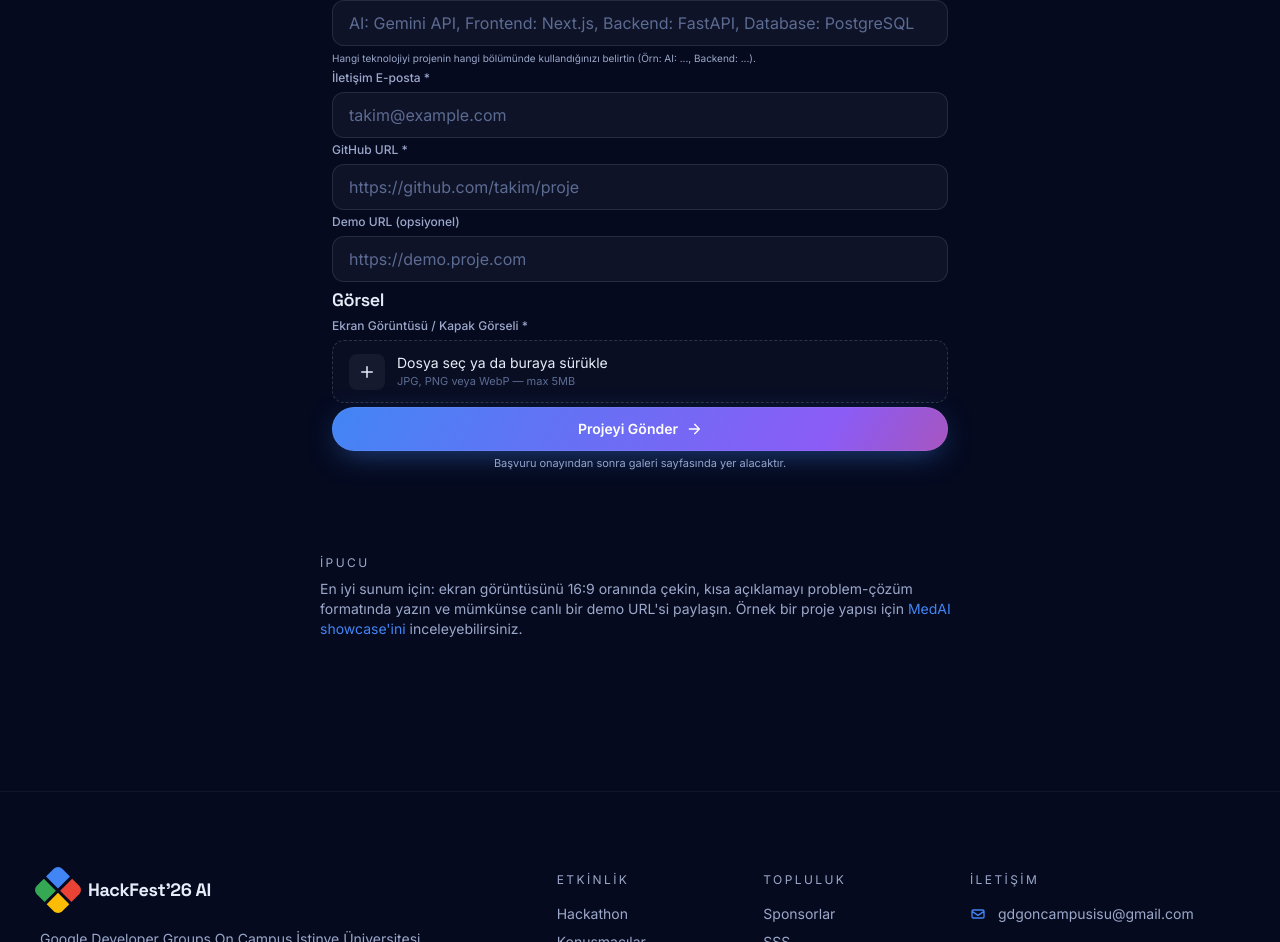
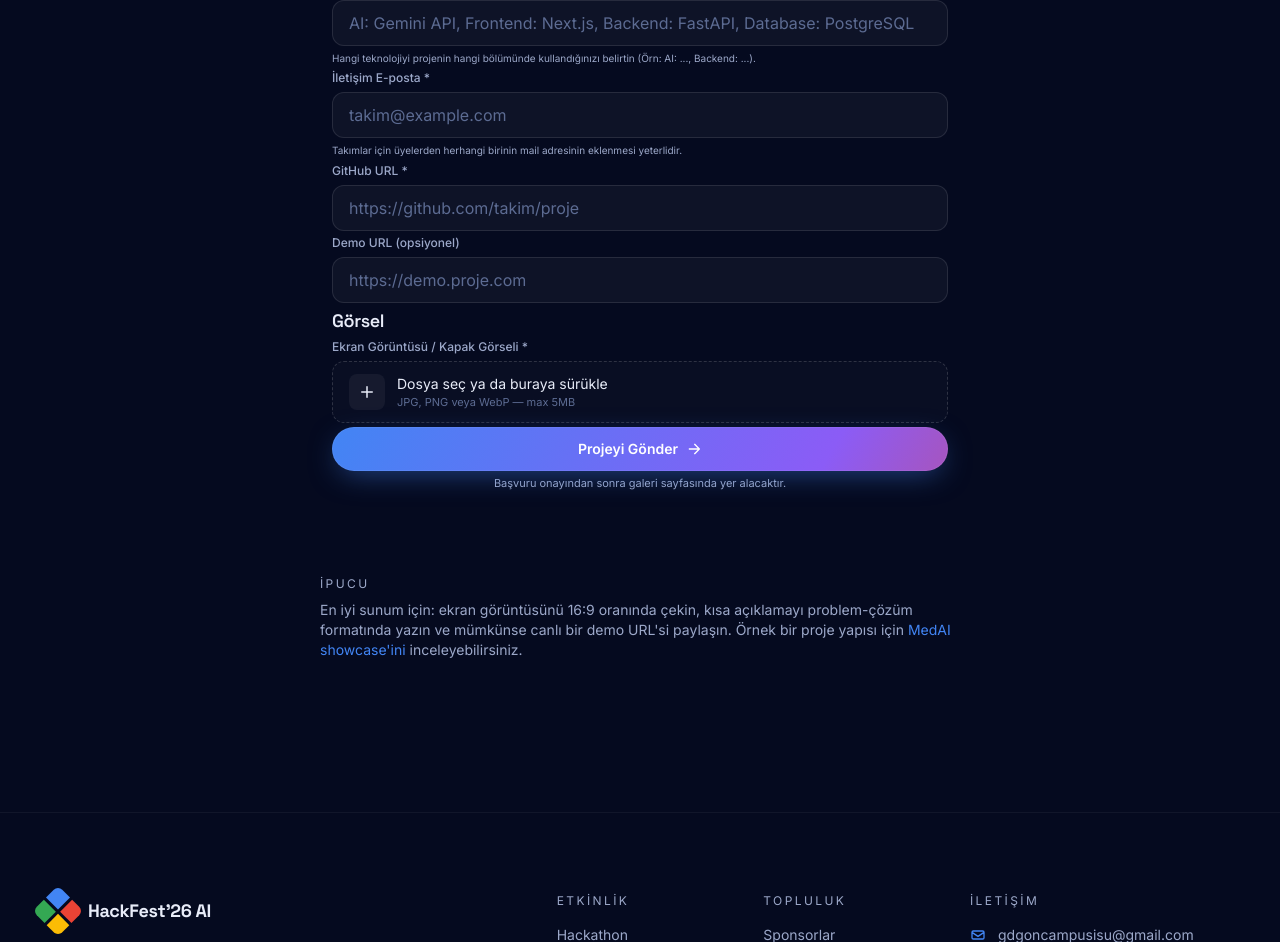
Before and after one commit to BeyzaESER22/HackatonWebSitesi, a Next.js app: page /projects/submit in a window 1280 px wide. Shown: the part 1219-2161 px from the top of the page. Built offline with nearby package versions, Linux system fonts and the light colour scheme; no server answers.

Commit message:
style: add team email guidance to contact email field

```diff
--- a/src/components/forms/ProjectSubmitForm.js
+++ b/src/components/forms/ProjectSubmitForm.js
@@ -177,6 +177,9 @@ export function ProjectSubmitForm({ onSuccess }) {
       </p>
 
       <Input type="email" label="İletişim E-posta *" name="contactEmail" value={form.contactEmail} onChange={update('contactEmail')} placeholder="takim@example.com" error={errors.contactEmail} required />
+      <p className="text-[10px] text-ink-dim -mt-3 mb-4 leading-relaxed">
+        Takımlar için üyelerden herhangi birinin mail adresinin eklenmesi yeterlidir.
+      </p>
 
       <Input type="url" label="GitHub URL *" name="githubUrl" value={form.githubUrl} onChange={update('githubUrl')} placeholder="https://github.com/takim/proje" error={errors.githubUrl} required />
 
```
